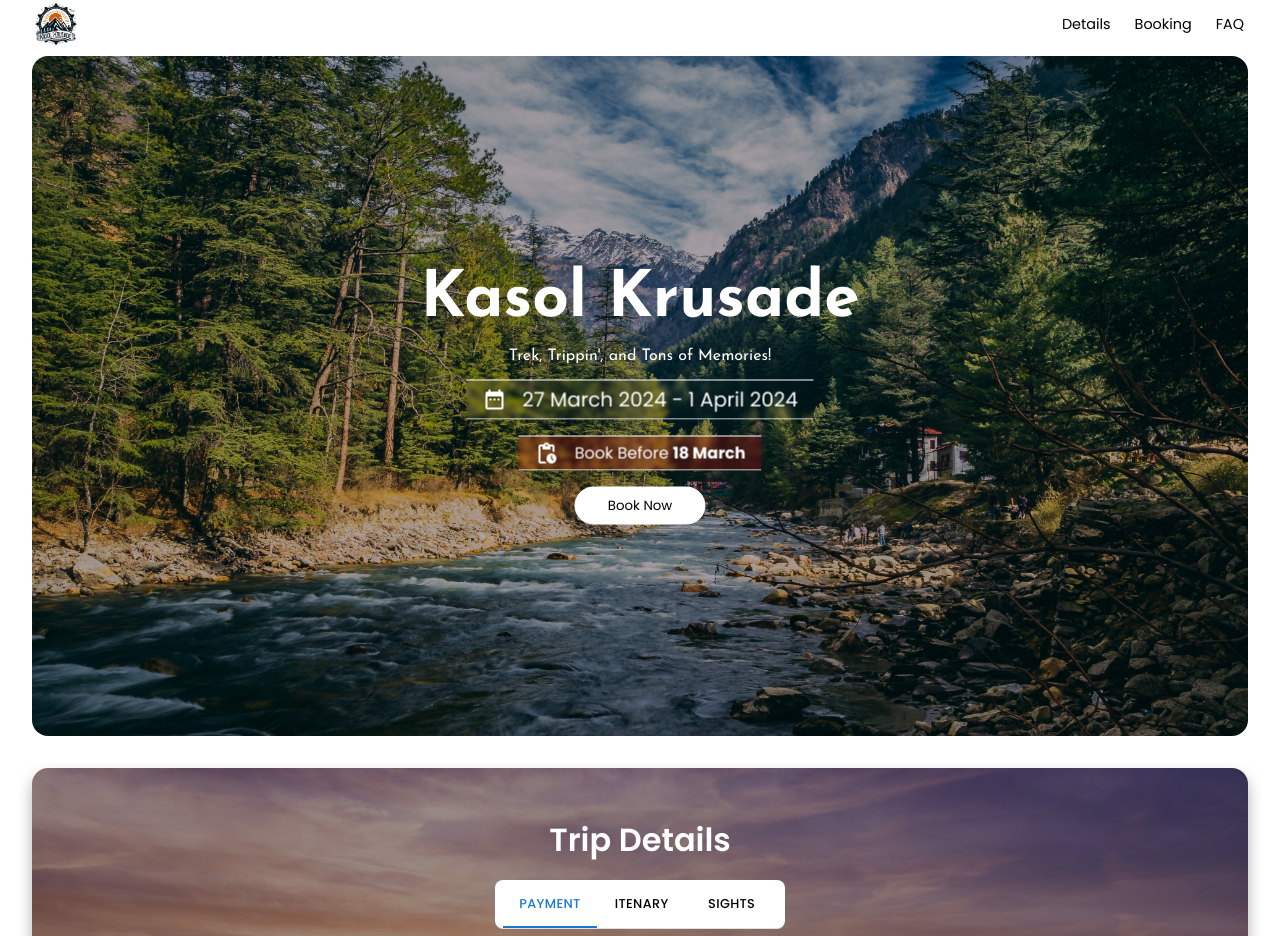
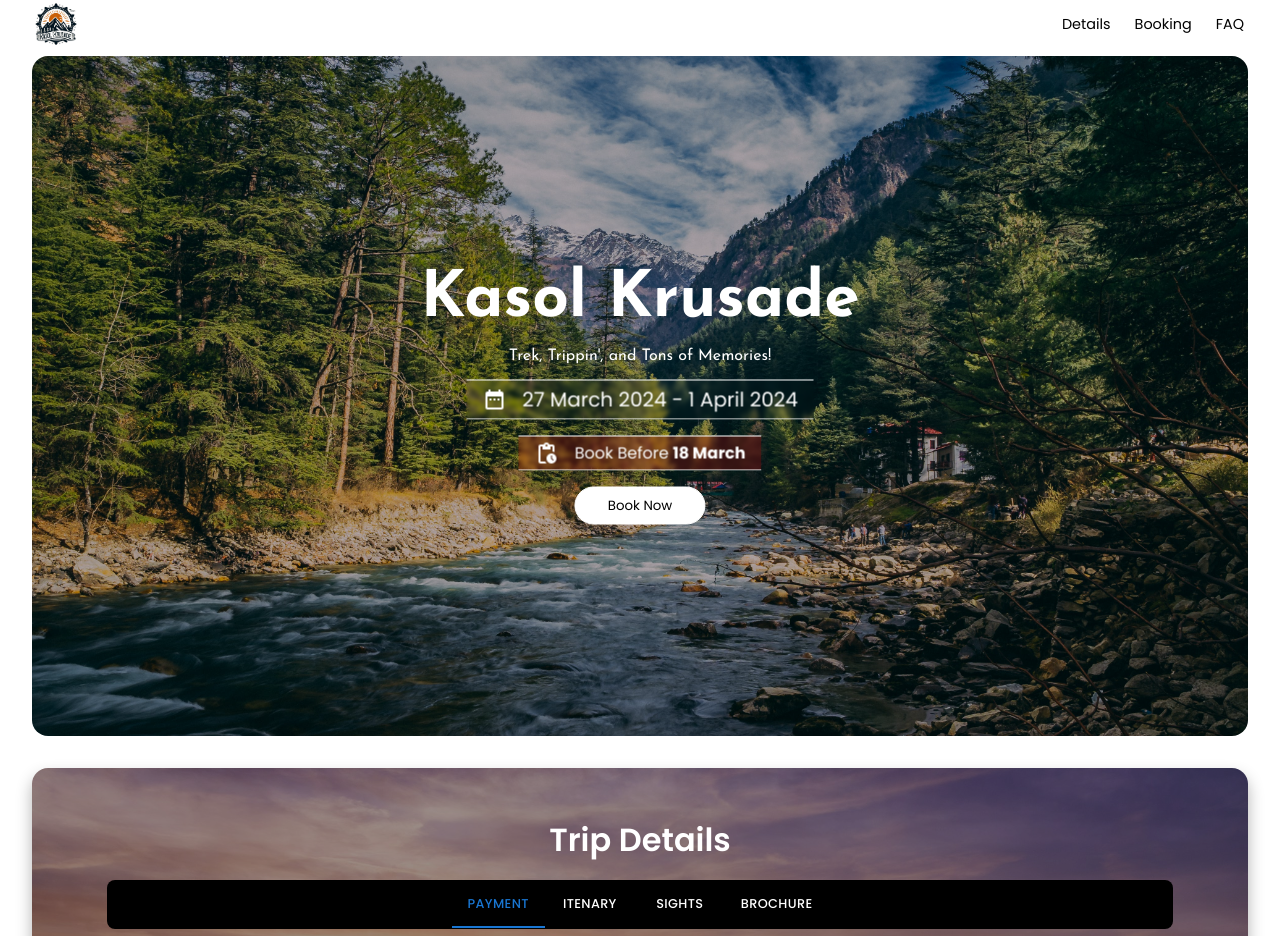
Before and after one commit to ruthenicgull/kasol-krusade, a React (Vite) app: page / in a window 1280 px wide. Shown: the top 936 px of the page. Built offline with nearby package versions, Linux system fonts and the light colour scheme.

Commit message:
brochure section and brochure pdf added

```diff
--- a/src/Details.jsx
+++ b/src/Details.jsx
@@ -13,7 +13,7 @@
   const [value, setValue] = React.useState("1");
 
   const tabStyle = {
-    color: "black",
+    color: "white",
     fontFamily: `"Poppins", sans-serif`,
     fontSize: "0.8rem",
   };
@@ -41,19 +41,26 @@
             sx={{
               borderBottom: 1,
               borderColor: "divider",
-              backgroundColor: "white",
+              backgroundColor: "black",
               display: "flex",
               justifyContent: "center",
               borderRadius: "0.5rem",
-              width: "fit-content",
+              width: "90%",
               margin: "0 auto",
               padding: "0 0.5rem",
             }}
           >
-            <TabList onChange={handleChange} aria-label="lab API tabs example">
+            <TabList
+              onChange={handleChange}
+              aria-label="lab API tabs example"
+              variant="scrollable"
+              orientation="horizontal"
+              allowScrollButtonsMobile={true}
+            >
               <Tab label="Payment" value="1" sx={tabStyle} />
               <Tab label="Itenary" value="2" sx={tabStyle} />
               <Tab label="Sights" value="3" sx={tabStyle} />
+              <Tab label="Brochure" value="4" sx={tabStyle} />
             </TabList>
           </Box>
           <TabPanel value="1" sx={panelStyle}>
@@ -65,6 +72,12 @@
           <TabPanel value="3" sx={panelStyle}>
             <Gallery />
           </TabPanel>
+          <TabPanel value="4" sx={panelStyle}>
+            <iframe
+              className={styles.brochureFrame}
+              src="/kasol_krusade_brochure.pdf"
+            ></iframe>
+          </TabPanel>
         </TabContext>
       </Box>
     </div>
--- a/src/Details.module.css
+++ b/src/Details.module.css
@@ -20,3 +20,11 @@
   font-size: 2rem;
   font-weight: 600;
 }
+
+.brochureFrame {
+  margin-left: 50%;
+  transform: translateX(-50%);
+  width: 100%;
+  max-width: 40rem;
+  height: 70vh;
+}
```
Also changed, not shown: 1 other file (tests, documents, lock files or other folders).
